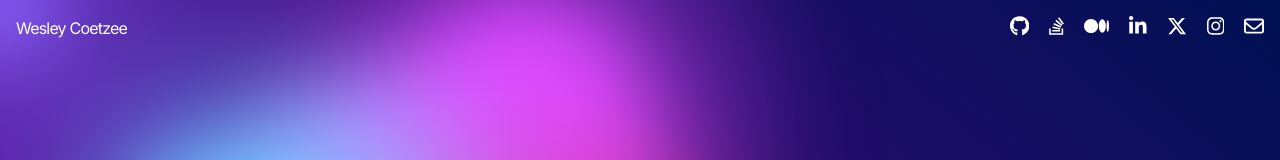
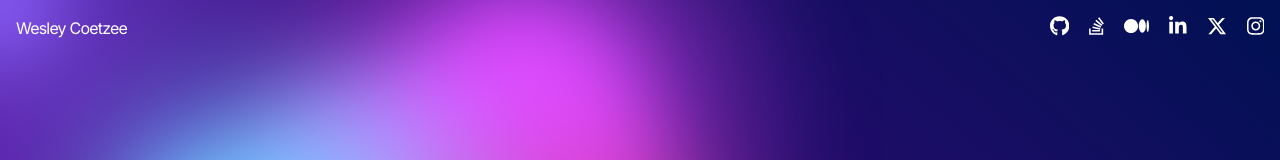
Before and after one commit to wezzcoetzee/wezzcoetzee, a Next.js app: page / in a window 1280 px wide. Shown: the top 160 px of the page. Built offline with nearby package versions, Linux system fonts and the light colour scheme.

Commit message:
feat: Remove email

```diff
--- a/src/components/Header.tsx
+++ b/src/components/Header.tsx
@@ -115,24 +115,24 @@ export default function Header() {
       name: "instagram",
       target: "_blank",
     },
-    {
-      icon: (
-        <svg
-          xmlns="http://www.w3.org/2000/svg"
-          height="20"
-          width="20"
-          viewBox="0 0 512 512"
-        >
-          <path
-            fill="white"
-            d="M64 112c-8.8 0-16 7.2-16 16v22.1L220.5 291.7c20.7 17 50.4 17 71.1 0L464 150.1V128c0-8.8-7.2-16-16-16H64zM48 212.2V384c0 8.8 7.2 16 16 16H448c8.8 0 16-7.2 16-16V212.2L322 328.8c-38.4 31.5-93.7 31.5-132 0L48 212.2zM0 128C0 92.7 28.7 64 64 64H448c35.3 0 64 28.7 64 64V384c0 35.3-28.7 64-64 64H64c-35.3 0-64-28.7-64-64V128z"
-          />
-        </svg>
-      ),
-      link: "mailto:collab@wezzcoetzee.com",
-      name: "email",
-      target: "_self",
-    },
+    // {
+    //   icon: (
+    //     <svg
+    //       xmlns="http://www.w3.org/2000/svg"
+    //       height="20"
+    //       width="20"
+    //       viewBox="0 0 512 512"
+    //     >
+    //       <path
+    //         fill="white"
+    //         d="M64 112c-8.8 0-16 7.2-16 16v22.1L220.5 291.7c20.7 17 50.4 17 71.1 0L464 150.1V128c0-8.8-7.2-16-16-16H64zM48 212.2V384c0 8.8 7.2 16 16 16H448c8.8 0 16-7.2 16-16V212.2L322 328.8c-38.4 31.5-93.7 31.5-132 0L48 212.2zM0 128C0 92.7 28.7 64 64 64H448c35.3 0 64 28.7 64 64V384c0 35.3-28.7 64-64 64H64c-35.3 0-64-28.7-64-64V128z"
+    //       />
+    //     </svg>
+    //   ),
+    //   link: "mailto:collab@wezzcoetzee.com",
+    //   name: "email",
+    //   target: "_self",
+    // },
   ];
   return (
     <header className="fixed top-0 p-4 flex justify-between w-full">
```
